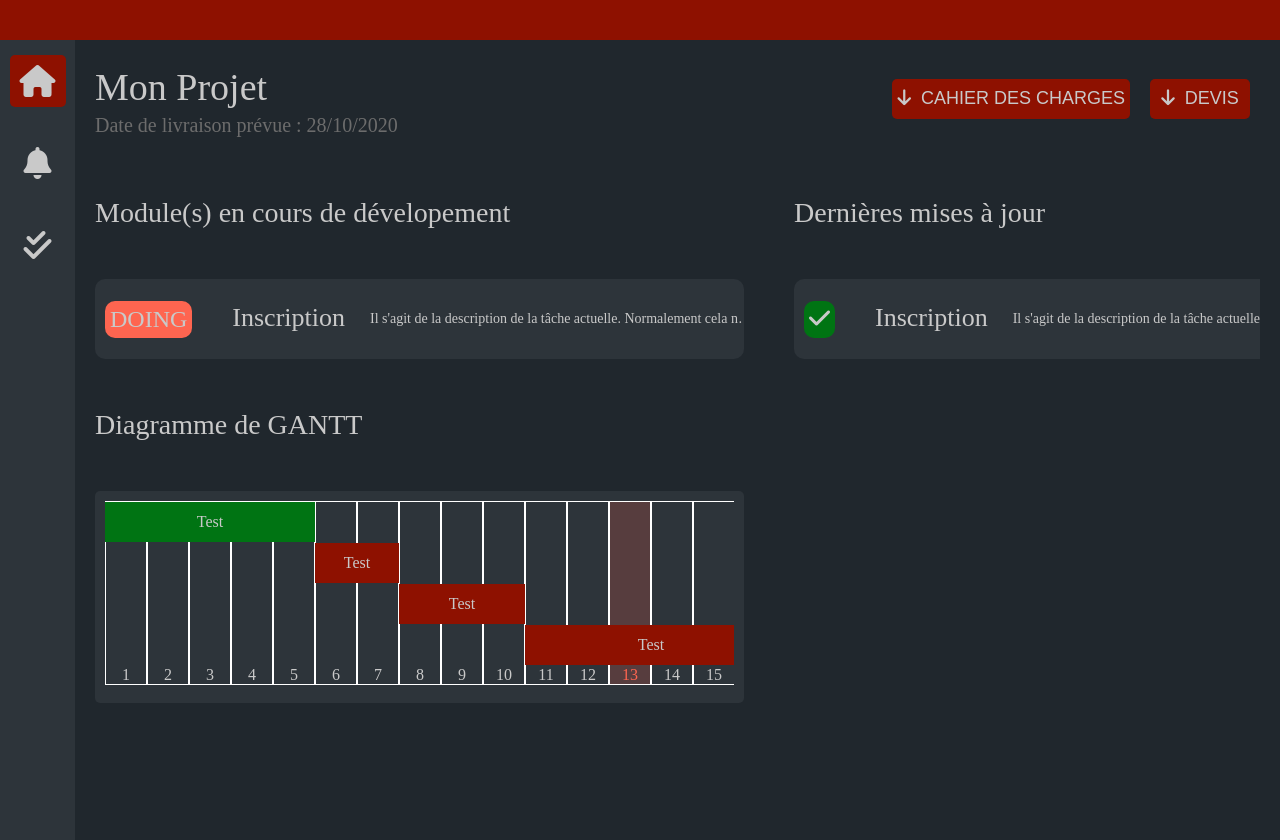
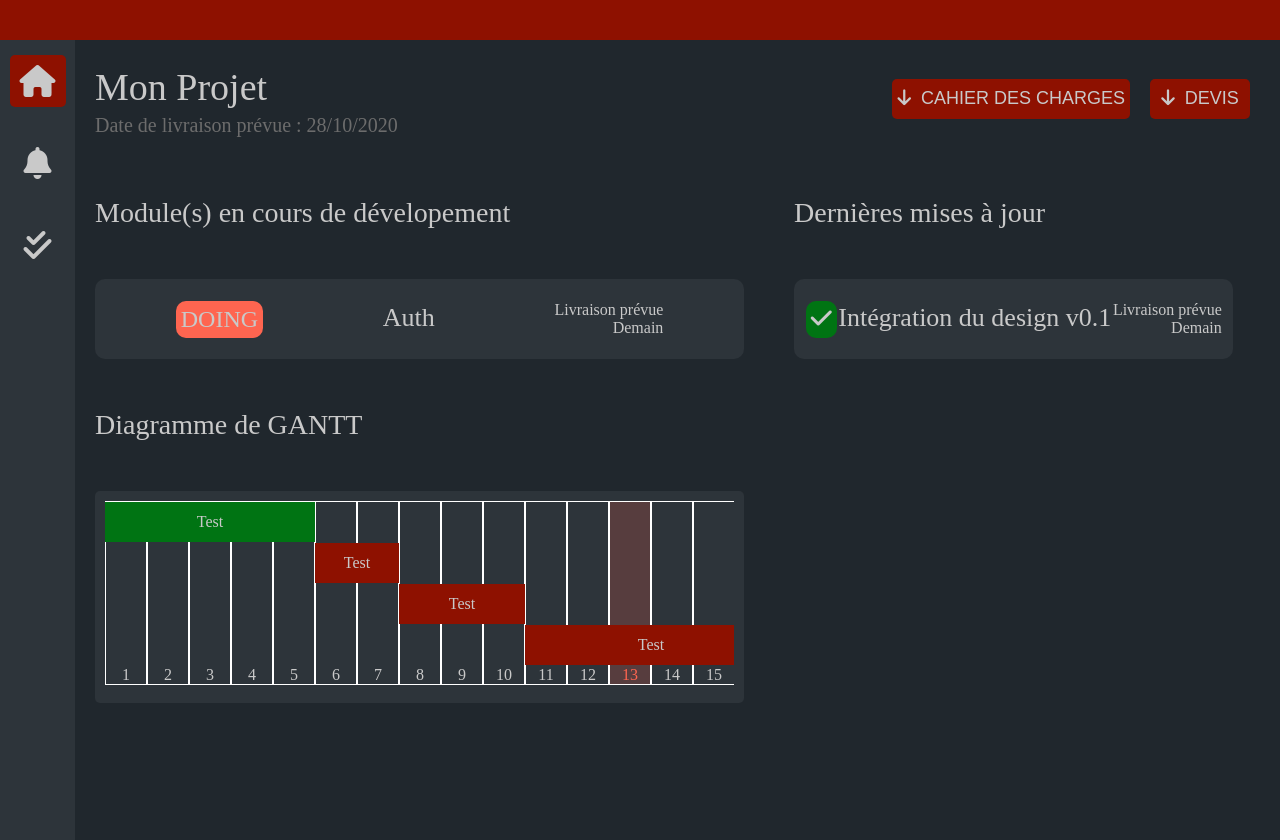
Before and after one commit to aklipfel/project-tracker, a Vue app: page / in a window 1280 px wide. Built offline with nearby package versions, Linux system fonts and the light colour scheme.

Commit message:
Tile styles and data binding

```diff
--- a/src/components/Tile.vue
+++ b/src/components/Tile.vue
@@ -2,17 +2,19 @@
   <div class="grey-container tile">
     <slot></slot>
     <div class="infos">
-      <h3>Inscription</h3>
-      <p class="descr">Il s'agit de la description de la tâche actuelle. Normalement cela ne devrait pas dépasser une certaine longueur ou alors je lui coupe alègrement le siffle</p>
-      <p>Livraison prévue demain</p>
+      <h3 :class="{ nameonly: !task.descr }">{{ task.name }}</h3>
+      <p v-if="task.descr" class="descr">{{ task.descr }}</p>
     </div>
-    <p>></p>
+    <p class="livraison">Livraison prévue<br />Demain</p>
   </div>
 </template>
 
 <script>
 export default {
   name: "Tile",
+  props: {
+    task: { types: Object },
+  },
 };
 </script>
 
@@ -22,7 +24,7 @@ export default {
 .tile {
   display: flex;
   align-items: center;
-  justify-content: space-between;
+  justify-content: space-evenly;
   width: 90%;
   padding: 10px;
   margin: 10px 0;
@@ -37,12 +39,12 @@ export default {
     padding: 5px;
   }
 
-  .done{
-	  background-color: $green;
+  .done {
+    background-color: $green;
   }
 
-  .toddo{
-	  background-color: $darkred;
+  .toddo {
+    background-color: $darkred;
   }
 
   .checked {
@@ -50,29 +52,32 @@ export default {
   }
 
   .infos {
-	  display:flex;
-	  flex-grow: 1;
-	  padding: 5px 40px;
-	  justify-content: space-between;
-	  align-items: center;
-    p {
+    max-width: 35vw;
+    justify-content: space-between;
+    align-items: flex-start;
+    text-align: left;
+
+    .nameonly {
+      text-align: center;
+    }
+
+    .descr {
       margin: 0;
-    }
-    .descr{
-      padding:5px;
-      font-size:14px;
-      margin:0px 20px;
-      max-width:400px;
-      max-height:40px;
-      text-align:left;
+      font-size: 14px;
+      max-height: 80px;
       word-wrap: none;
-      overflow:hidden;
+      overflow: hidden;
       white-space: nowrap;
-      text-overflow : ellipsis;
+      text-overflow: ellipsis;
     }
     h3 {
       margin-bottom: 2px;
+      min-width: 150px;
     }
+  }
+
+  .livraison {
+    text-align: right;
   }
 }
 </style>
```
